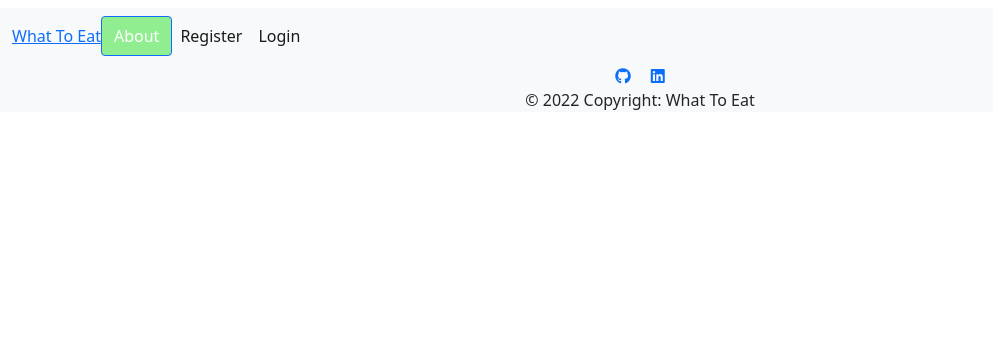
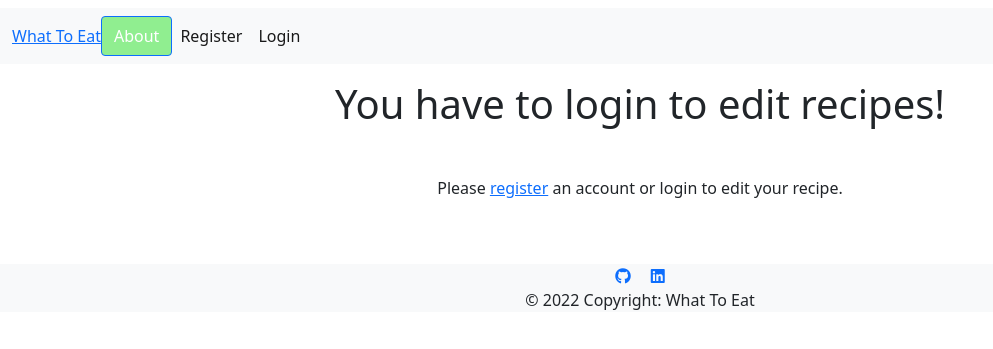
Before and after one commit to erikandersson96/portfolio-project-four, a Django app: template recipes/templates/edit_recipe.html in a window 1280 px wide. Shown: the top 349 px of the page, without its empty margins (0-993 px from the left). Run offline with Django 3.2, Linux system fonts and the light colour scheme; the template is opened without the code that fills it, so the values that code supplies are empty; some libraries are stand-ins or nearby versions.

Commit message:
add else, you have to be logged in to edit recipe

```diff
--- a/recipes/forms.py
+++ b/recipes/forms.py
@@ -1,6 +1,6 @@
 from django import forms
 from .models import Recipe
-from django_summernote.widgets import SummernoteInplaceWidget
+from django_summernote.widgets import SummernoteWidget
 
 
 class RecipeForm(forms.ModelForm):
@@ -22,8 +22,8 @@ class RecipeForm(forms.ModelForm):
         ]
 
         widgets = {
-            'ingredients': SummernoteInplaceWidget(),
-            'instructions': SummernoteInplaceWidget()
+            'ingredients': SummernoteWidget(),
+            'instructions': SummernoteWidget()
         }
 
     def __init__(self, *args, **kwargs):
--- a/recipes/templates/edit_recipe.html
+++ b/recipes/templates/edit_recipe.html
@@ -12,6 +12,7 @@
                     <!-- Add Css styling for h2 use ".text-box" -->
                     <div class="text-box rounded">
                         <h2 class="what-to-eat-text">Edit Recipe</h2>
+                        <hr>
                     </div>
                     <form action="?action=save" method="post" style="margin-top: 1.3em;" enctype="multipart/form-data">
                         <div class="row">
@@ -56,6 +57,13 @@
             </div>
         </div>
     {% else %}
+        <div class="container">
+            <div class="row">
+                <div class="col mt-3 mb-5 text-center">
+                    <h1 class="mb-5">You have to login to edit recipes!</h1>
+                    <p>Please <a href="{% url 'account_signup' %}">register</a> an account or<a href="{% url 'account_login' %}"></a> login to edit your recipe.</p>
+                </div>
+            </div>
+        </div>
     {% endif %}
-
 {% endblock %}
```
